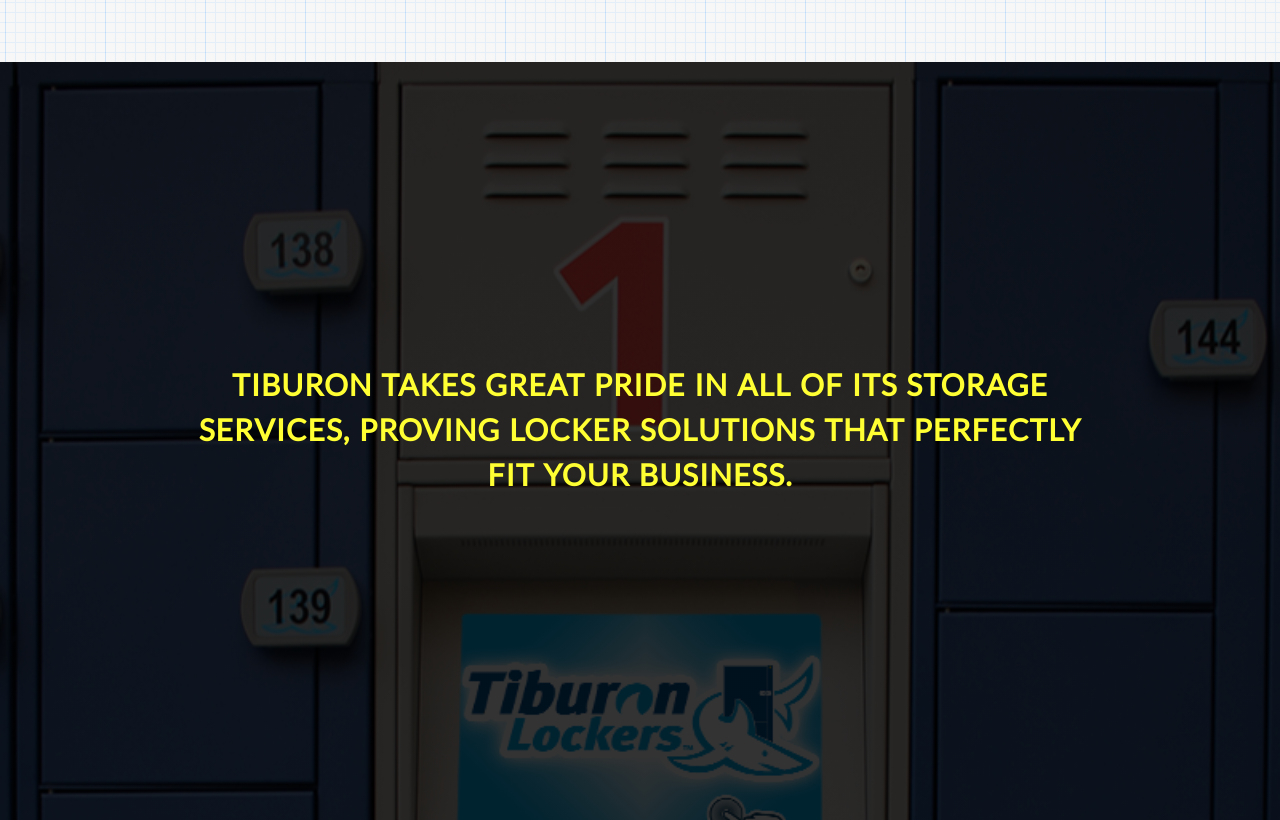
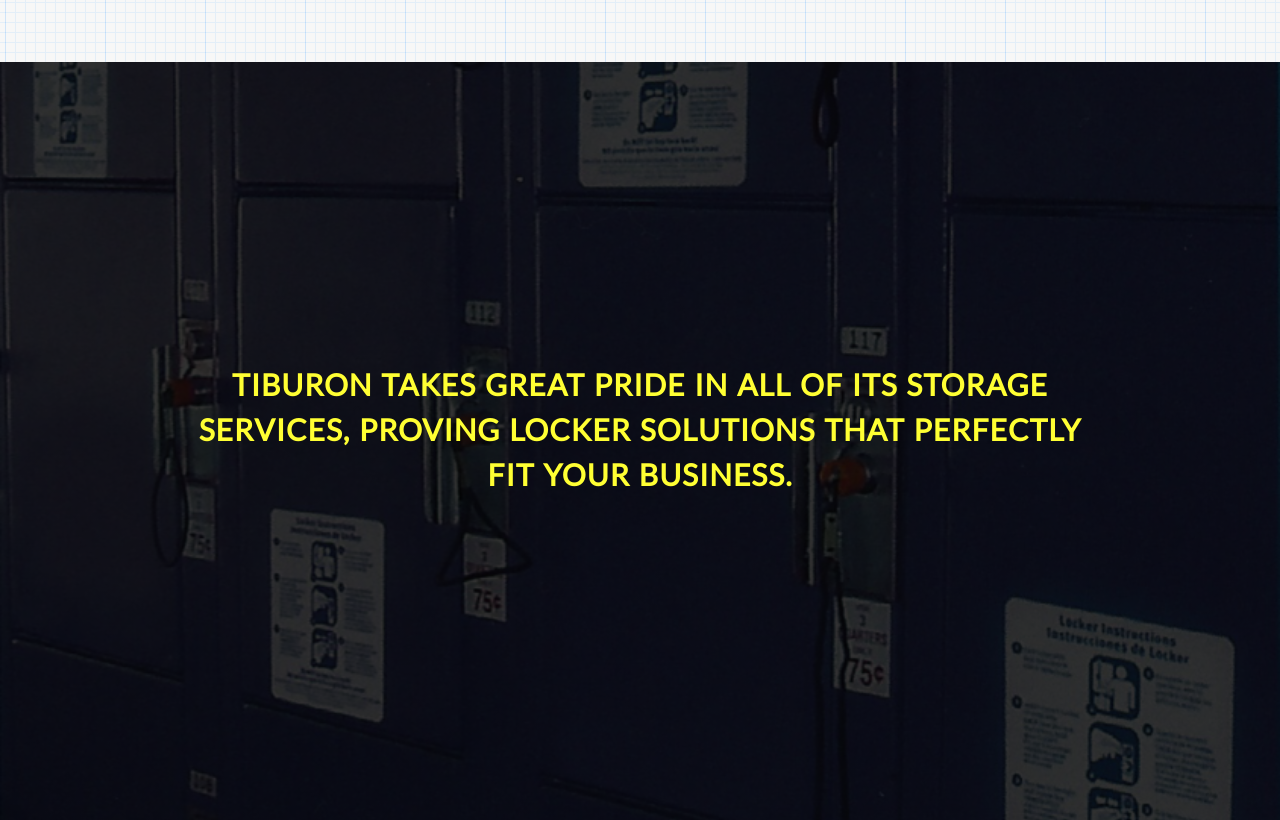
Before and after one commit to scottpuglisi/Tiburon-test, a plain HTML site: page lockers-mech.html in a window 1280 px wide. Shown: the part 4207-5027 px from the top of the page. Drawn offline with nearby package versions, Linux system fonts and the light colour scheme.

Commit message:
coin banner pic, more quote updates

```diff
--- a/lockers-mech.html
+++ b/lockers-mech.html
@@ -232,7 +232,7 @@ Available in all sizes and payment types - Get a solution that won't rust and wi
 <br>
 </section>
 
-    <section class="section-features contact-banner">
+    <section class="section-features coin-banner">
 <h3 class="banner-pad case-bold-1">Tiburon takes great pride in all of its storage services, proving locker solutions that perfectly fit your business.</h3>
 <br>
     </section>
--- a/resources/css/style.css
+++ b/resources/css/style.css
@@ -1929,6 +1929,16 @@ input[type=submit]:active {
     padding: 200px 0;
 }
 
+.coin-banner {
+    background-image: -webkit-gradient(linear, left top, left bottom, from(rgba(0, 0, 0, 0.75)), to(rgba(0, 0, 0, 0.75))), url(img/coin-banner.png);
+    background-image: linear-gradient(rgba(0, 0, 0, 0.8), rgba(0, 0, 0, 0.8)), url(img/coin-banner.png);
+    background-size: cover;
+    background-position: top;
+    background-attachment: fixed;
+    height: 30%;
+    padding: 300px 0;
+}
+
 .contact-banner {
     background-image: -webkit-gradient(linear, left top, left bottom, from(rgba(0, 0, 0, 0.75)), to(rgba(0, 0, 0, 0.75))), url(img/contact-banner.png);
     background-image: linear-gradient(rgba(0, 0, 0, 0.8), rgba(0, 0, 0, 0.8)), url(img/contact-banner.png);
```
Also changed, not shown: advantages.html (+3 -4 lines), index.html (+7 -5 lines), lockers-ele.html (+1 -2 lines), resources/css/img/coin-banner.png (added).
